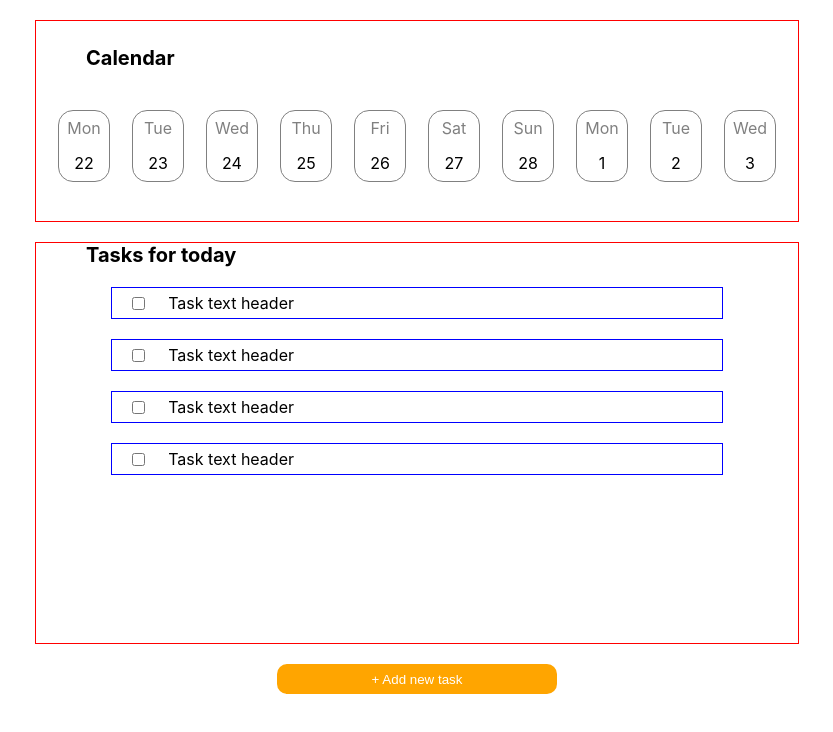
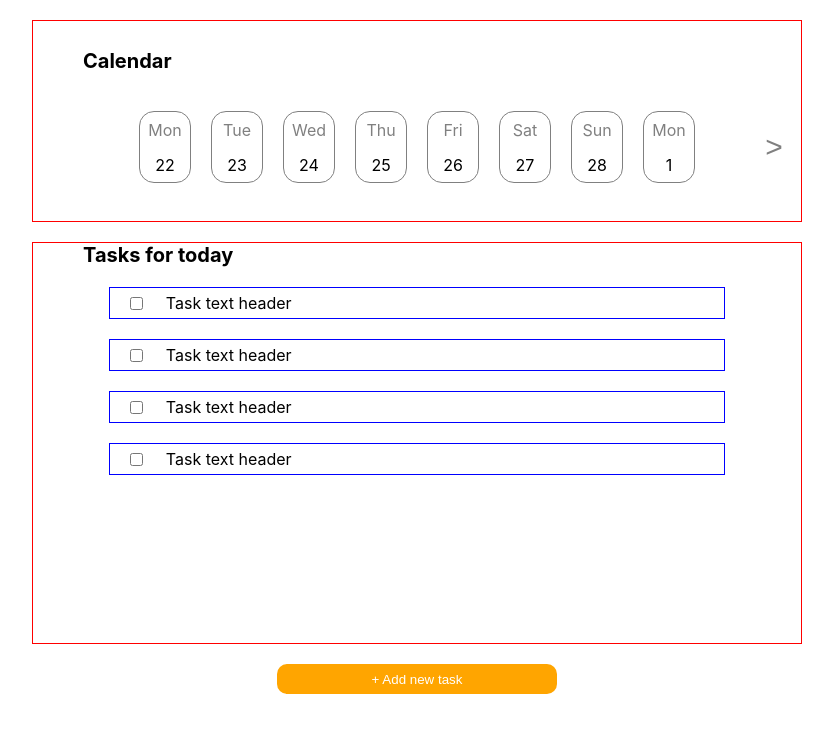
Before and after one commit to Uladzislau-Rahinia/Innowise-Practice-Level-1, a React (Create React App) app: page /#/ in a window 1280 px wide. Shown: the top 732 px of the page, without its empty margins (223-1056 px from the left). Built offline with nearby package versions, Linux system fonts and the light colour scheme.

Commit message:
Added adaptive carousel to calendar

```diff
--- a/src/components/Calendar/index.js
+++ b/src/components/Calendar/index.js
@@ -1,10 +1,11 @@
-import React from "react";
+import { React, useEffect, useRef, useState } from "react";
 import styled from "styled-components";
 import dayConfig from "./dayConfig";
+import Carousel from "../Carousel";
 
 const CalendarContainer = styled.div`
-  max-width: 762px;
-  width: 90%;
+  max-width: 768px;
+  width: 100%;
   height: 200px;
   border: 1px solid red;
   margin-bottom: 20px;
@@ -20,14 +21,6 @@ const CalendarContainer = styled.div`
   }
 `;
 
-const CalendarItemContainer = styled.div`
-  display: flex;
-  align-items: center;
-  justify-content: space-evenly;
-  width: 100%;
-  height: 100px;
-`;
-
 const CalendarItem = styled.div`
   width: 50px;
   height: 70px;
@@ -37,7 +30,7 @@ const CalendarItem = styled.div`
   flex-direction: column;
   justify-content: space-around;
   align-items: center;
-
+  margin: 10px;
   .day {
     color: grey;
   }
@@ -45,8 +38,15 @@ const CalendarItem = styled.div`
 
 const Calendar = () => {
   let calendarItems = [];
+  const calendarRef = useRef();
+  const [blockWidth, setBlockWidth] = useState(768);
+  useEffect(() => {
+    setBlockWidth(calendarRef.current.offsetWidth);
+  },[]);
+  let show = Math.round(blockWidth/100);
+  console.log("SHOW", show);
   let date = new Date(Date.now());
-  for (let i = 0; i < 10; i++) {
+  for (let i = 0; i < 30; i++) {
     calendarItems.push(
       <CalendarItem>
         <span className="day">{dayConfig[date.getDay()]}</span>
@@ -56,9 +56,9 @@ const Calendar = () => {
     date.setDate(date.getDate() + 1);
   }
   return (
-    <CalendarContainer>
+    <CalendarContainer ref={calendarRef}>
       <span>Calendar</span>
-      <CalendarItemContainer>{calendarItems}</CalendarItemContainer>
+      <Carousel show={show}>{calendarItems}</Carousel>
     </CalendarContainer>
   );
 };
--- a/src/components/Carousel/index.js
+++ b/src/components/Carousel/index.js
@@ -0,0 +1,119 @@
+import { React, useState, useEffect, useRef } from "react";
+import styled from "styled-components";
+
+const CarouselContainer = styled.div`
+  width: 100%;
+  display: flex;
+  flex-direction: column;
+`;
+
+const CarouselWrapper = styled.div`
+  display: flex;
+  width: 100%;
+  position: relative;
+  justify-content: center;
+`;
+
+const CarouselContentWrapper = styled.div`
+  overflow: hidden;
+  display:flex;
+  justify-content:center;
+  width: 75%;
+  height: 100%;
+`;
+
+const CarouselContent = styled.div.attrs((props) => ({
+  show: props.show,
+}))`
+  display: flex;
+  justify-content:center;
+  transition: all 250ms linear;
+  width: 100%;
+  -ms-overflow-style: none; /* hide scrollbar in IE and Edge */
+  scrollbar-width: none;
+
+  ::-webkit-scrollbar {
+    display: none;
+  }
+
+  & > * {
+    flex-shrink: 0;
+    flex-grow: 1;
+  }
+`;
+
+const CarouselButton = styled.button`
+  position: absolute;
+  z-index: 1;
+  top: 50%;
+  transform: translateY(-50%);
+  width: 38px;
+  height: 38px;
+  border: none;
+  background-color: Transparent;
+  cursor: pointer;
+  color: gray;
+  font-size: 30px;
+  outline: none;
+`;
+
+const CarouselButtonLeft = styled(CarouselButton)`
+  left: 8px;
+`;
+
+const CarouselButtonRight = styled(CarouselButton)`
+  right: 8px;
+`;
+
+const Carousel = (props) => {
+  const { children, show } = props;
+  const [currentIndex, setCurrentIndex] = useState(0);
+  const [length, setLength] = useState(children.length);
+
+  console.log(show)
+
+
+  useEffect(() => {
+    setLength(children.length);
+  }, [children]);
+
+  const next = () => {
+    if (currentIndex < length - show) {
+      setCurrentIndex((prevState) => prevState + show);
+    }
+  };
+
+  const prev = () => {
+    if (currentIndex > 0) {
+      setCurrentIndex((prevState) => prevState - show);
+    }
+  };
+
+  console.log(currentIndex)
+  return (
+    <CarouselContainer>
+      <CarouselWrapper>
+        {currentIndex > 0 && (
+          <CarouselButtonLeft onClick={prev}>&lt;</CarouselButtonLeft>
+        )}
+
+        <CarouselContentWrapper>
+          <CarouselContent
+            //style={{ transform: `translateX(-${currentIndex * 100}%)` }}
+            show={props.show}
+          >
+            {children.map((value, index)=>{
+                if(index >= currentIndex && index < currentIndex+show) return value;
+            })}
+          </CarouselContent>
+        </CarouselContentWrapper>
+
+        {currentIndex < length - show && (
+          <CarouselButtonRight onClick={next}>&gt;</CarouselButtonRight>
+        )}
+      </CarouselWrapper>
+    </CarouselContainer>
+  );
+};
+
+export default Carousel;
--- a/src/components/TaskList/index.js
+++ b/src/components/TaskList/index.js
@@ -2,8 +2,8 @@ import React from "react";
 import styled from "styled-components";
 
 const TaskListContainer = styled.div`
-  max-width: 762px;
-  width: 90%;
+  max-width: 768px;
+  width: 100%;
   height: 400px;
   border: 1px solid red;
   margin-bottom: 20px;
```
